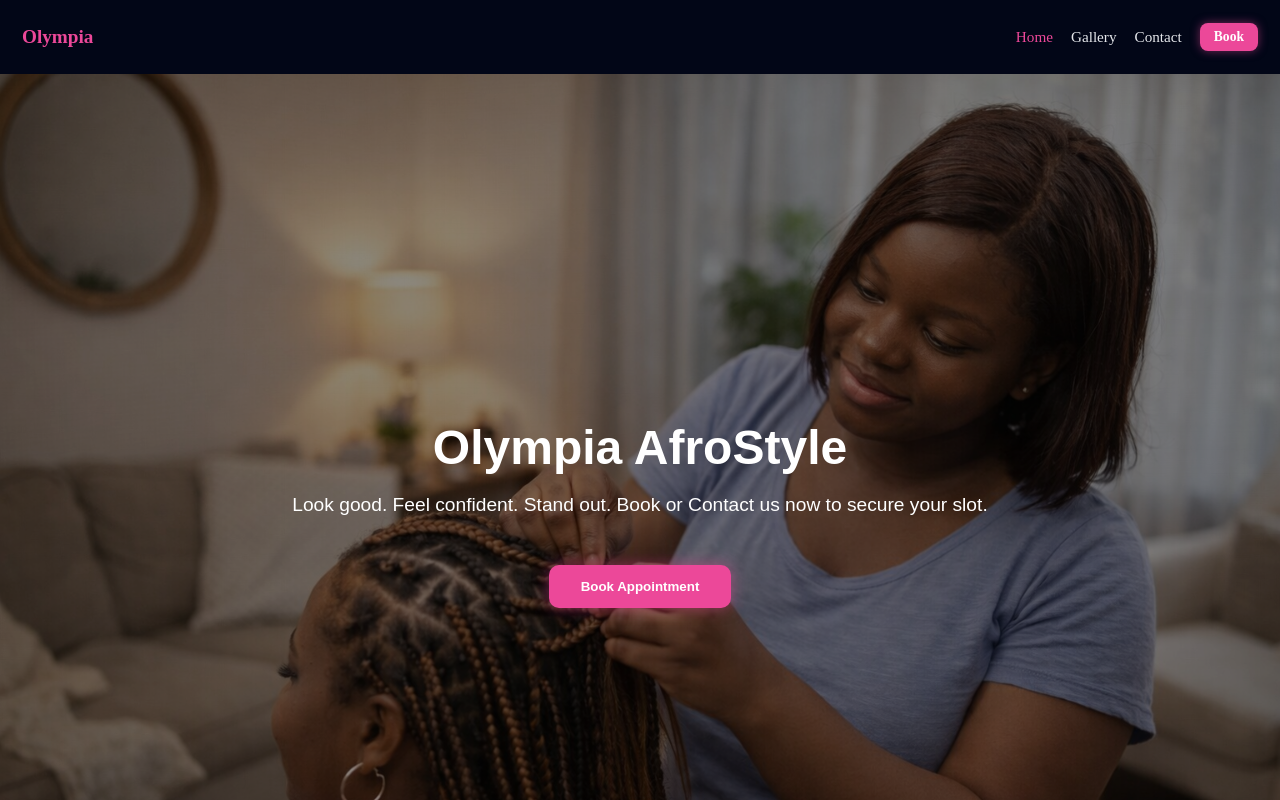
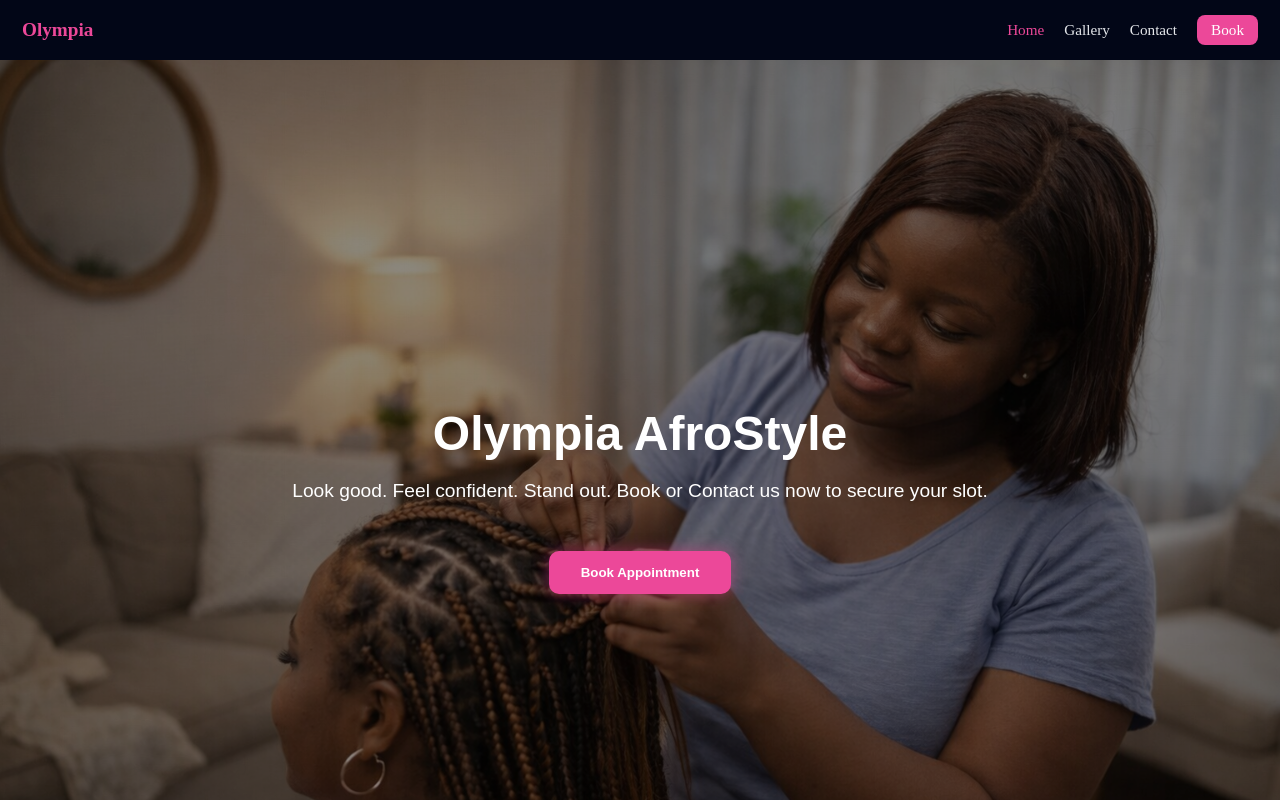
Before and after one commit to Rubin2025/olympiaafrostyle-booking-system, a React (Vite) app in the folder my-react-app/: page / in a window 1280 px wide. Shown: the top 800 px of the page. Built offline with nearby package versions, Linux system fonts and the light colour scheme.

Commit message:
NAVBAR_working

```diff
--- a/my-react-app/src/components/Navbar.jsx
+++ b/my-react-app/src/components/Navbar.jsx
@@ -2,142 +2,106 @@ import { useState } from "react";
 import { NavLink } from "react-router-dom";
 
 export default function Navbar() {
-  const [open,setOpen] = useState(false);
+  const [open, setOpen] = useState(false);
 
   return (
-    <nav style={nav}>
+    <nav className="nav">
 
-      {/* LOGO */}
-      <h2 style={logo}>Olympia</h2>
+      <h2 className="logo">Olympia</h2>
 
+      <div className={`links ${open ? "show" : ""}`}>
+        <NavLink to="/" onClick={()=>setOpen(false)}>Home</NavLink>
+        <NavLink to="/gallery" onClick={()=>setOpen(false)}>Gallery</NavLink>
+        <NavLink to="/contact" onClick={()=>setOpen(false)}>Contact</NavLink>
+        <NavLink to="/book" className="book" onClick={()=>setOpen(false)}>Book</NavLink>
+      </div>
 
-      {/* LINKS */}
-      <div style={{
-        ...links,
-        ...(open ? mobileMenu : {})
-      }}>
-
-        <NavLink to="/" style={navLink} onClick={()=>setOpen(false)}>
-          Home
-        </NavLink>
-
-        <NavLink to="/gallery" style={navLink} onClick={()=>setOpen(false)}>
-          Gallery
-        </NavLink>
-
-        <NavLink to="/contact" style={navLink} onClick={()=>setOpen(false)}>
-          Contact
-        </NavLink>
-
-        {/* BOOK BUTTON */}
-        <NavLink to="/book" style={bookBtn} onClick={()=>setOpen(false)}>
-          Book
-        </NavLink>
-
+      <div className="menu" onClick={()=>setOpen(!open)}>
+        ☰
       </div>
 
 
-      {/* HAMBURGER */}
-      <div style={menuBtn} onClick={()=>setOpen(!open)}>
-        ☰
-      </div>
+      {/* CSS */}
+      <style>{`
+
+        .nav{
+          height:60px;
+          display:flex;
+          align-items:center;
+          justify-content:space-between;
+          padding:0 22px;
+          background:#020617;
+          position:sticky;
+          top:0;
+          z-index:1000;
+        }
+
+        .logo{
+          color:#ec4899;
+          font-size:1.2rem;
+          font-weight:bold;
+        }
+
+        .links{
+          display:flex;
+          gap:20px;
+          align-items:center;
+        }
+
+        .links a{
+          color:#e5e7eb;
+          text-decoration:none;
+          font-size:0.95rem;
+          font-weight:500;
+          transition:.25s;
+        }
+
+        .links a.active{
+          color:#ec4899;
+        }
+
+        .book{
+          background:#ec4899;
+          padding:6px 14px;
+          border-radius:8px;
+          color:white !important;
+          font-weight:600;
+        }
+
+        .menu{
+          display:none;
+          font-size:26px;
+          color:white;
+          cursor:pointer;
+        }
+
+
+        /* MOBILE */
+        @media (max-width:768px){
+
+          .menu{
+            display:block;
+          }
+
+          .links{
+            position:absolute;
+            top:60px;
+            right:0;
+            background:#020617;
+            flex-direction:column;
+            width:200px;
+            padding:20px;
+            display:none;
+            box-shadow:0 10px 30px rgba(0,0,0,0.5);
+          }
+
+          .links.show{
+            display:flex;
+          }
+        }
+
+      `}</style>
 
     </nav>
   );
 }
-
-
-
-/* STYLES */
-
-const nav={
-  display:"flex",
-  justifyContent:"space-between",
-  alignItems:"center",
-  padding:"10px 22px",   // 👈 reduced height
-  background:"#020617",
-  position:"sticky",
-  top:0,
-  zIndex:999
-};
-
-const logo={
-  color:"#ec4899",
-  fontWeight:"bold",
-  fontSize:"1.2rem" // smaller logo
-};
-
-const links={
-  display:"flex",
-  gap:18,
-  alignItems:"center"
-};
-
-
-/* LINKS */
-
-const navLink = ({isActive}) => ({
-  color: isActive ? "#ec4899" : "#e5e7eb",
-  textDecoration:"none",
-  fontWeight:"500",
-  fontSize:"0.95rem",
-  transition:"0.25s"
-});
-
-
-/* BOOK BUTTON */
-
-const bookBtn={
-  background:"#ec4899",
-  color:"white",
-  padding:"6px 14px",
-  borderRadius:8,
-  textDecoration:"none",
-  fontWeight:"600",
-  fontSize:"0.85rem",
-  boxShadow:"0 0 10px rgba(236,72,153,0.5)"
-};
-
-
-/* MENU ICON */
-
-const menuBtn={
-  fontSize:24,
-  cursor:"pointer",
-  display:"none",
-  color:"white"
-};
-
-
-/* MOBILE */
-
-if(typeof window !== "undefined"){
-  const style=document.createElement("style");
-  style.innerHTML=`
-    @media (max-width:768px){
-      nav div[style*="gap: 18px"]{
-        display:none !important;
-      }
-      nav div[style*="font-size: 24px"]{
-        display:block !important;
-      }
-    }
-  `;
-  document.head.appendChild(style);
-}
-
-
-/* MOBILE DROPDOWN */
-
-const mobileMenu={
-  position:"absolute",
-  top:"55px",
-  right:0,
-  flexDirection:"column",
-  background:"#020617",
-  width:"190px",
-  padding:"20px",
-  gap:"18px",
-  display:"flex",
-  boxShadow:"0 10px 30px rgba(0,0,0,0.5)"
-};
```
